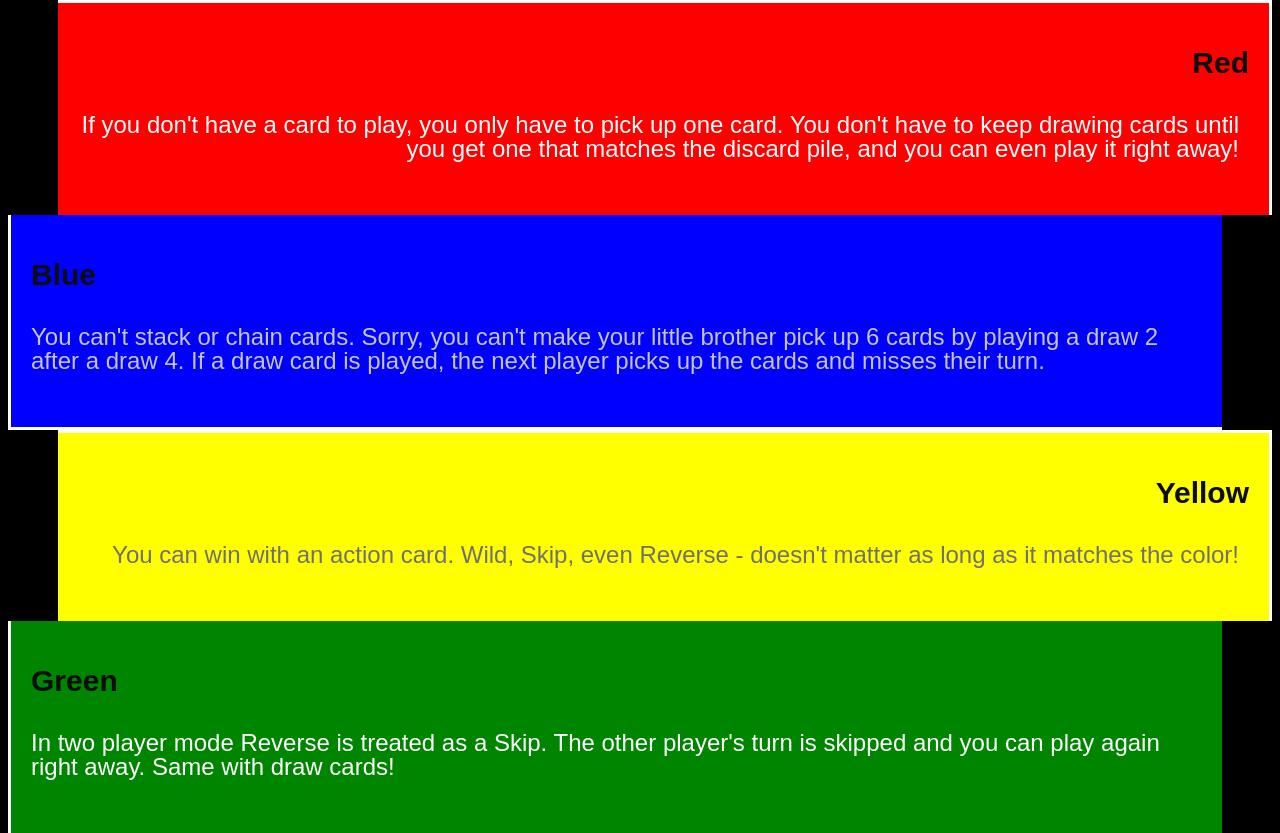
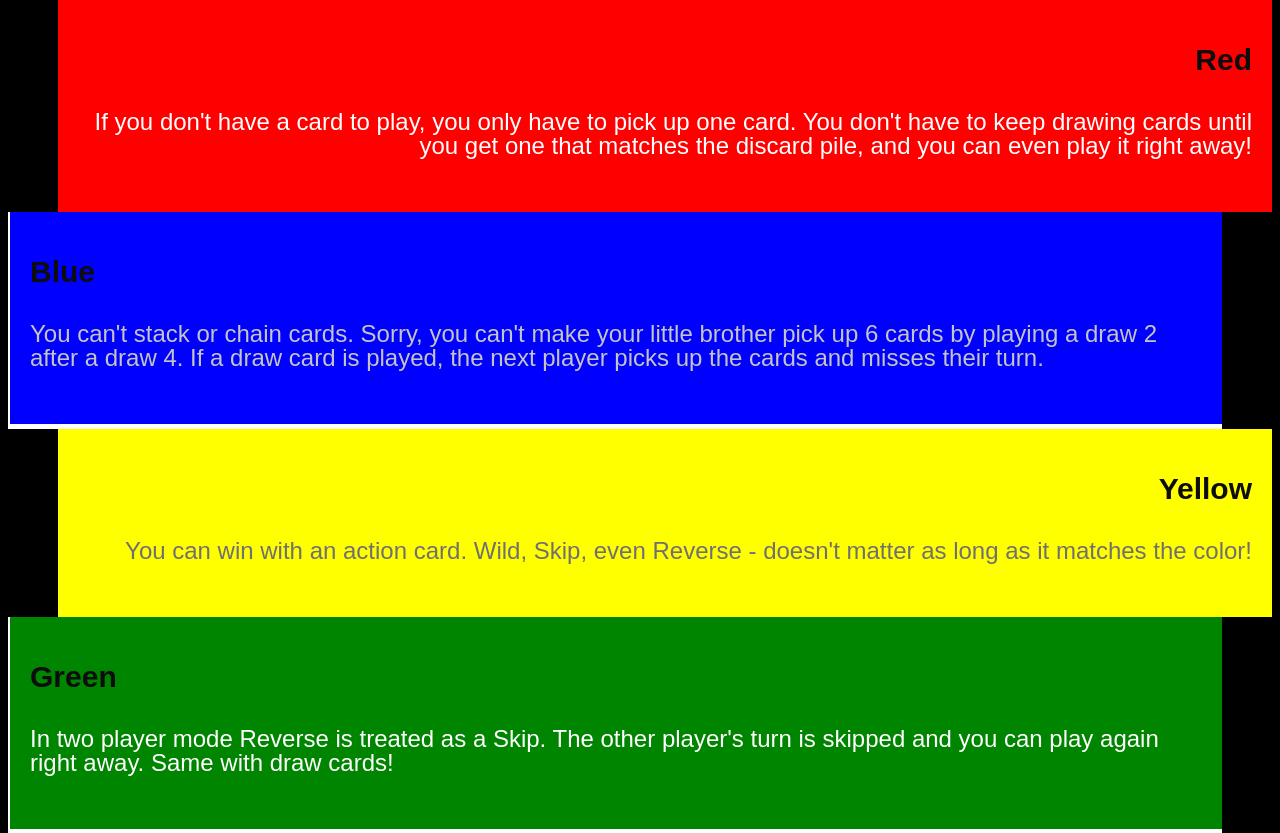
Before and after one commit to audreylikeschicken/SI-339-UNO, a plain HTML site: page index.html in a window 1280 px wide. Shown: the part 627-1460 px from the top of the page. Drawn offline with Linux system fonts and the light colour scheme; files whose address does not match are found by name.

Commit message:
Update styles.css

```diff
--- a/styles.css
+++ b/styles.css
@@ -17,7 +17,7 @@ h2 {
 }
 p {
 	font-size: 24px;
-	padding: 10px 10px 10px 0;
+	padding: 10px 0px 10px 0px;
 }
 img {
 	width: 250px;
@@ -28,7 +28,7 @@ img {
 
 div {
 	min-height: 125px;
-	padding: 20px;
+	padding: 20px 20px 20px 20px;
 	border: 3px solid #FFFFFF;
   }
 
@@ -44,6 +44,7 @@ div {
 	margin-left: 50px;
 	border-bottom: 2px #FFFFFF;
 	border-left: 5px #FFFFFF;
+	border-width: 0px 0px 5px 2px;
   }
 
 .blue {
@@ -53,6 +54,7 @@ div {
     color:  #C4C4C4;
 	border-right: 5px #FFFFFF;
 	border-top: 2px #FFFFFF;
+	border-width: 0px 0px 5px 2px;
   }
 
 .yellow {
@@ -62,6 +64,7 @@ div {
     color: #707070;
 	border-bottom: 2px #FFFFFF;
 	border-left: 5px #FFFFFF;
+	border-width: 0px 0px 5px 2px;
   }
 
 .green {
@@ -70,6 +73,7 @@ div {
 	margin-right: 50px;
 	border-right: 5px #FFFFFF;
 	border-top: 2px #FFFFFF;
+	border-width: 0px 0px 5px 2px;
   }
 
 footer {
```
